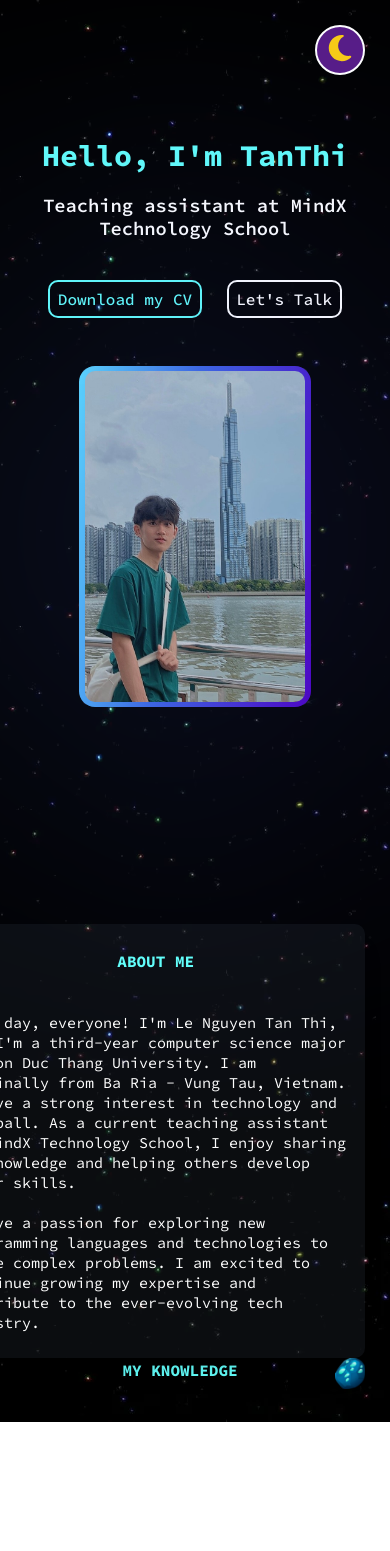
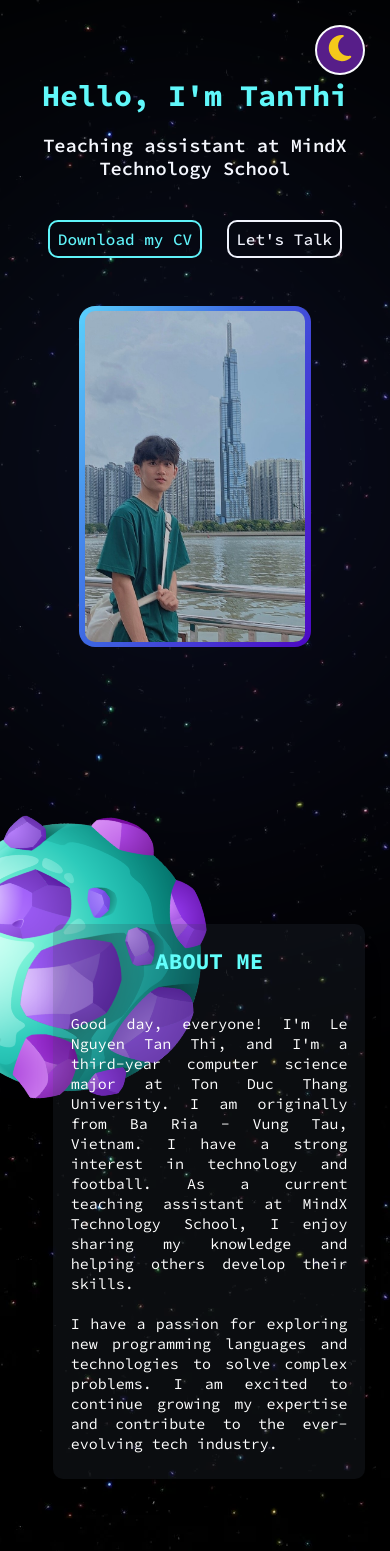
Before and after one commit to tanthidev/tanthii-porfolio, a React (Create React App) app: page / in a window 390 px wide. Shown: the top 1551 px of the page. Before the commit the page ends 1422 px from the top, so only its background shows below. Built offline with nearby package versions, Linux system fonts and the light colour scheme.

Commit message:
fix responsive component About and Welcome

```diff
--- a/src/layout/DefaultLayout/About/About.js
+++ b/src/layout/DefaultLayout/About/About.js
@@ -22,7 +22,7 @@ function About() {
     return (
         <div className="relative flex md:justify-between md:mb-80">
             {/* Left */}
-            <div className="w-1/2 -ml-40 -mt-32 md:-ml-96 md:-mt-40">
+            <div className="absolute md:relative w-5/6 -left-40 -top-10 md:left-0 md:-top-0 md:w-1/2 md:-ml-96 md:-mt-40">
                 <img
                     src={images.planet.planet1}
                     alt='planet'
@@ -34,9 +34,9 @@ function About() {
 
             </div>
             {/* Right */}
-            <div className="md:w-1/2 py-10 mt-32 md:mt-10 px-5 z-10 bg-blue-400  dark:bg-gray-700 bg-opacity-10 dark:bg-opacity-20 h-fit rounded-2xl shadow-xl">
-                <h2 className="text-purple-title dark:text-blue-title text-center md:text-6xl font-bold mb-16">ABOUT ME</h2>
-                <p className={`text-2xl md:text-3xl md:leading-loose ${isInView ? 'fromBot text-black dark:text-white' : 'text-transparent'}`} ref={ref}>
+            <div className="ml-auto w-11/12 md:w-1/2 py-10 mt-32 md:mt-10 px-7 md:px-10 z-10 bg-blue-400  dark:bg-gray-700 bg-opacity-10 dark:bg-opacity-20 h-fit rounded-2xl shadow-xl">
+                <h2 className="text-purple-title dark:text-blue-title text-center text-4xl md:text-6xl font-bold mb-16">ABOUT ME</h2>
+                <p className={`text-2xl text-justify md:text-3xl md:leading-loose ${isInView ? 'fromBot text-black dark:text-white' : 'text-transparent'}`} ref={ref}>
                     Good day, everyone! I'm Le Nguyen Tan Thi, and I'm a third-year computer science major at Ton Duc Thang University.
                     I am originally from Ba Ria - Vung Tau, Vietnam. I have a strong interest in technology and football. As a current teaching assistant
                     at MindX Technology School, I enjoy sharing my knowledge and helping others develop their skills.
--- a/src/layout/DefaultLayout/Knowledge/Knowledge.js
+++ b/src/layout/DefaultLayout/Knowledge/Knowledge.js
@@ -30,12 +30,12 @@ function Knowledge() {
   ];
 
   return (
-    <div className="flex justify-between">
+    <div className="flex justify-between relative mt-32">
       {/* Left */}
-      <div className="w-full px-20" ref={ref}>
-        <h2 className="text-purple-title dark:text-blue-title text-center md:text-6xl font-bold mb-16">MY KNOWLEDGE</h2>
+      <div className="w-full px-20 z-10" ref={ref}>
+        <h2 className="text-purple-title dark:text-blue-title  text-center text-4xl md:text-6xl font-bold mb-16">MY KNOWLEDGE</h2>
         {/* Items */}
-        <div className={`grid grid-cols-4 gap-x-28 gap-y-10 ${isInView?'opacity-100':'opacity-0'}`}>
+        <div className={`grid grid-cols-4 gap-x-10 md:gap-x-28 gap-y-10 ${isInView?'opacity-100':'opacity-0'}`}>
           {items.map((item, index) => {
             return (
               <DelayedRender
@@ -58,7 +58,7 @@ function Knowledge() {
       </div>
 
       {/* Right */}
-      <div className="">
+      <div className="hidden md:block">
         <img
           src={images.planet.planet2}
           alt='planet'
--- a/src/layout/DefaultLayout/Welcome/Welcome.js
+++ b/src/layout/DefaultLayout/Welcome/Welcome.js
@@ -18,7 +18,7 @@ function Welcome() {
     }, []);
 
     return (
-        <div className="h-screen pt-56 md:pt-0">
+        <div className="h-screen pt-32 md:pt-0">
             {/* Image Astronaut */}
             <div>
                 <img
```
